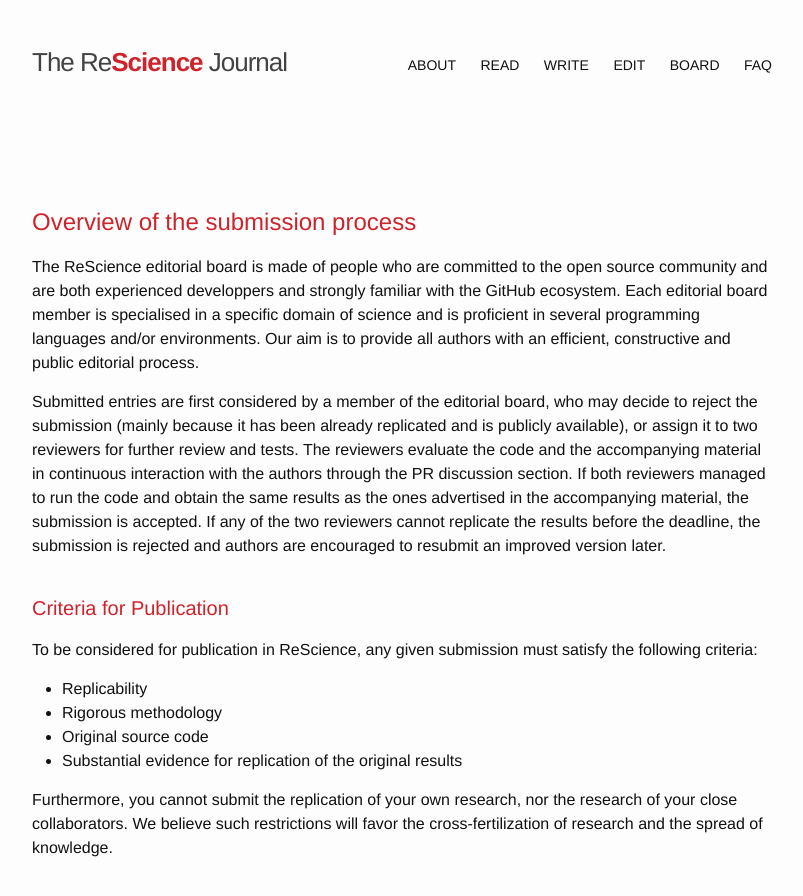
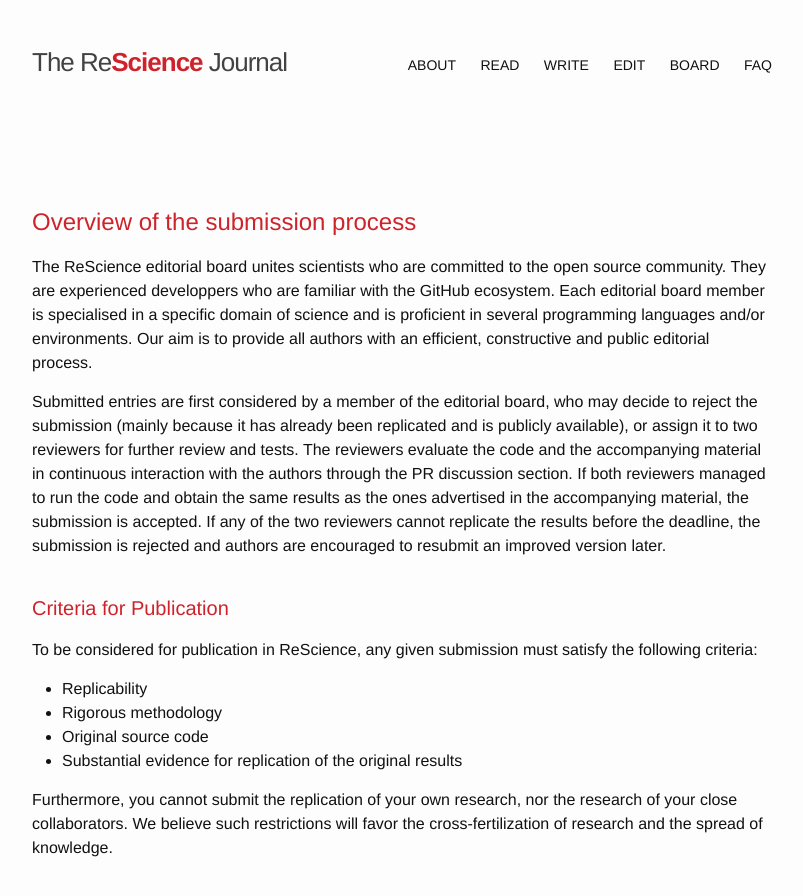
Before and after one commit to ReScience/rescience.github.io, a Jekyll site: the page built from 02-write.md, in a window 1280 px wide and 900 px high. Shown: the top 896 px of the window, without its empty margins (238-1041 px from the left). Built offline with Jekyll 4.4.1, drawn with Linux system fonts in a browser that asks for light colours; Markdown is read by kramdown in place of the engine named in the settings.

Commit message:
Cosmetic changes

```diff
--- a/02-write.md
+++ b/02-write.md
@@ -6,15 +6,15 @@
 
 # Overview of the submission process
 
-The Re**Science** editorial board is made of people who are committed to the
-open source community and are both experienced developpers and strongly
+The Re**Science** editorial board unites scientists who are committed to the
+open source community. They are experienced developpers who are
 familiar with the GitHub ecosystem. Each editorial board member is specialised
 in a specific domain of science and is proficient in several programming
 languages and/or environments. Our aim is to provide all authors with an
 efficient, constructive and public editorial process.
 
 Submitted entries are first considered by a member of the editorial board, who
-may decide to reject the submission (mainly because it has been already
+may decide to reject the submission (mainly because it has already been
 replicated and is publicly available), or assign it to two reviewers for
 further review and tests. The reviewers evaluate the code and the accompanying
 material in continuous interaction with the authors through the PR discussion
```
